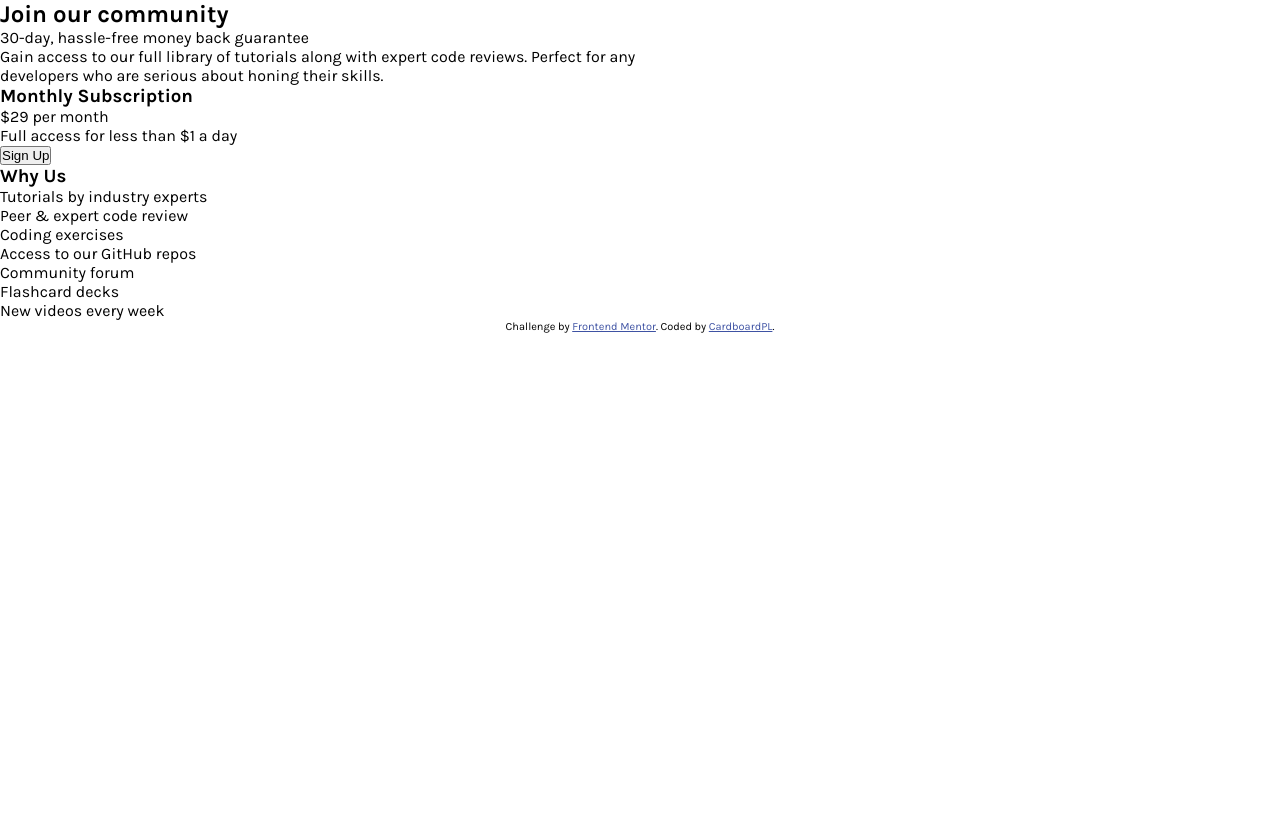
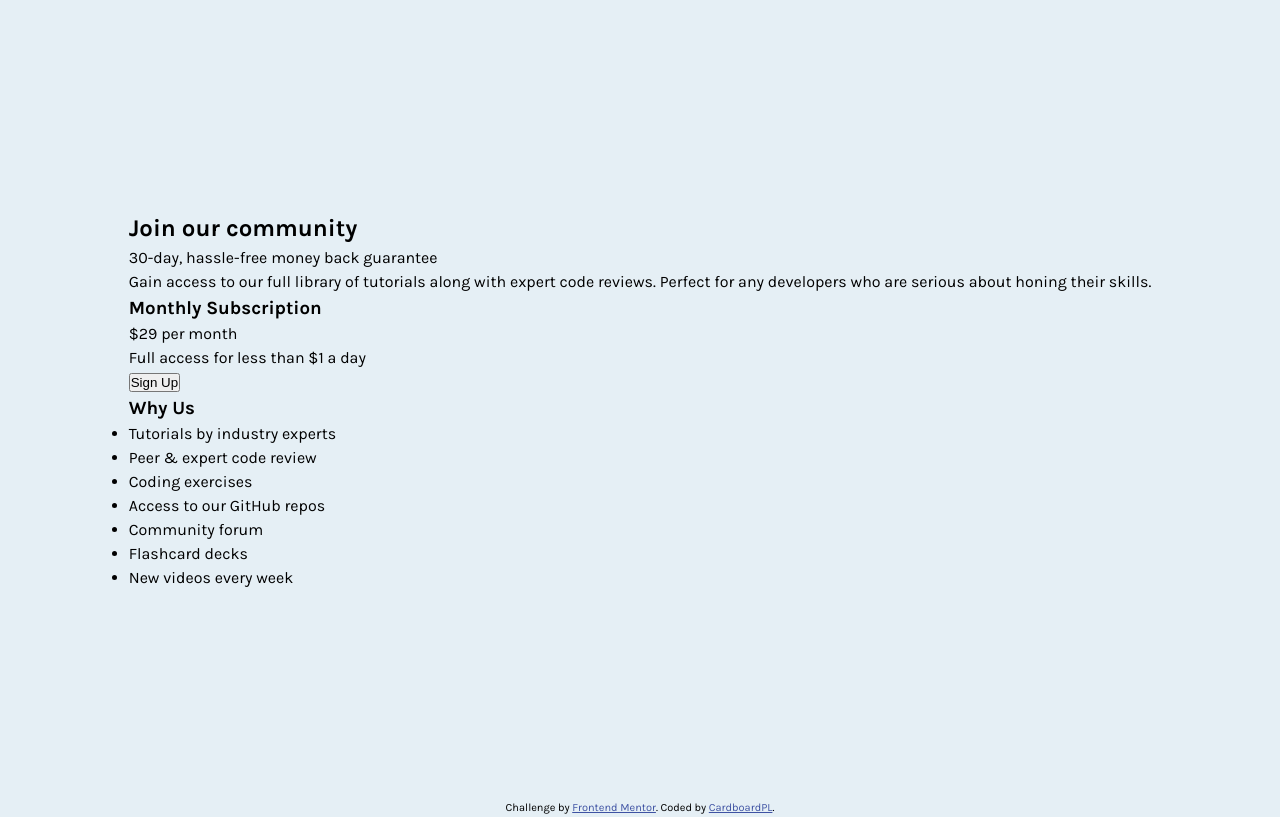
Before and after one commit to CardboardPL/Frontend-Mentor-Single-price-grid-component, a plain HTML site: page index.html in a window 1280 px wide. Drawn offline with Linux system fonts and the light colour scheme.

Commit message:
Update general.css
In this commit:
- Updated general.css to do some adjustments and add some initial styles for consistency.

```diff
--- a/stylesheets/general.css
+++ b/stylesheets/general.css
@@ -25,9 +25,15 @@ body {
   font-family: "Karla", Arial, Helvetica, sans-serif;
   font-size: 1rem;
   font-weight: 400;
+  letter-spacing: 0;
+  line-height: 1.5;
+  background-color: var(--light-gray);
 }
 
 main {
-  display: grid;
-  grid-template-columns: 1fr 1fr;
+  display: flex;
+  justify-content: center;
+  align-items: center;
+  min-height: 100vh;
+  padding: 2rem;
 }
```
